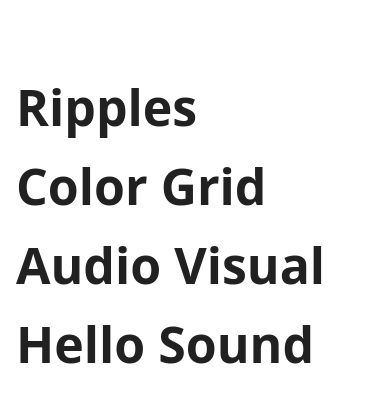
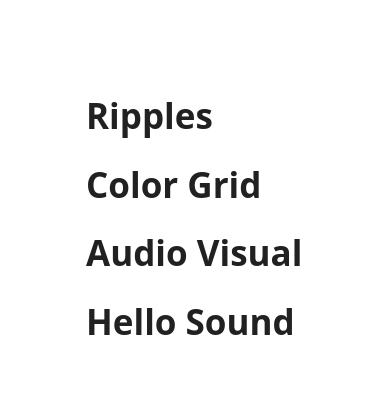
Before and after one commit to forrestwilkins/portfolio, a React (Vite) app: page / in a window 390 px wide. Shown: the top 402 px of the page. Built offline with nearby package versions, Linux system fonts and the light colour scheme.

Commit message:
feat: add useAboveBreakpoint hook

```diff
--- a/src/hooks/shared.hooks.ts
+++ b/src/hooks/shared.hooks.ts
@@ -1,10 +1,18 @@
-import { useColorScheme } from '@mui/material';
+import {
+  Breakpoint,
+  useColorScheme,
+  useMediaQuery,
+  useTheme,
+} from '@mui/material';
 import { useEffect, useState } from 'react';
 
 export const useIsLightMode = () => {
   const { mode } = useColorScheme();
   return mode === 'light';
 };
+
+export const useAboveBreakpoint = (breakpoint: Breakpoint) =>
+  useMediaQuery(useTheme().breakpoints.up(breakpoint));
 
 export const useScreenSize = () => {
   const [screenSize, setScreenSize] = useState({
@@ -26,13 +34,3 @@ export const useScreenSize = () => {
 
   return [screenSize.width, screenSize.height];
 };
-
-export const useBreakpoint = () => {
-  const [screenWidth] = useScreenSize();
-
-  const isSmall = screenWidth < 640;
-  const isMedium = screenWidth >= 768;
-  const isLarge = screenWidth >= 1024;
-
-  return { isSmall, isMedium, isLarge };
-};
--- a/src/pages/home-page.tsx
+++ b/src/pages/home-page.tsx
@@ -1,15 +1,25 @@
 import Link from '@/components/shared/link';
+import { useAboveBreakpoint } from '@/hooks/shared.hooks';
 import { Box, SxProps } from '@mui/material';
 
 const HomePage = () => {
+  const isAboveMd = useAboveBreakpoint('md');
+  const isAboveLg = useAboveBreakpoint('lg');
+
   const linkStyles: SxProps = {
     scrollMargin: '20px',
-    fontSize: '50px',
+    fontSize: isAboveMd ? '50px' : '35px',
     fontWeight: 800,
   };
 
   return (
-    <Box display="flex" flexDirection="column" gap="4px">
+    <Box
+      display="flex"
+      flexDirection="column"
+      gap={isAboveMd ? '4px' : '16px'}
+      paddingLeft={isAboveLg ? 0 : '70px'}
+      paddingTop={isAboveLg ? 0 : '20px'}
+    >
       <Link to="/ripples" sx={linkStyles}>
         Ripples
       </Link>
```
